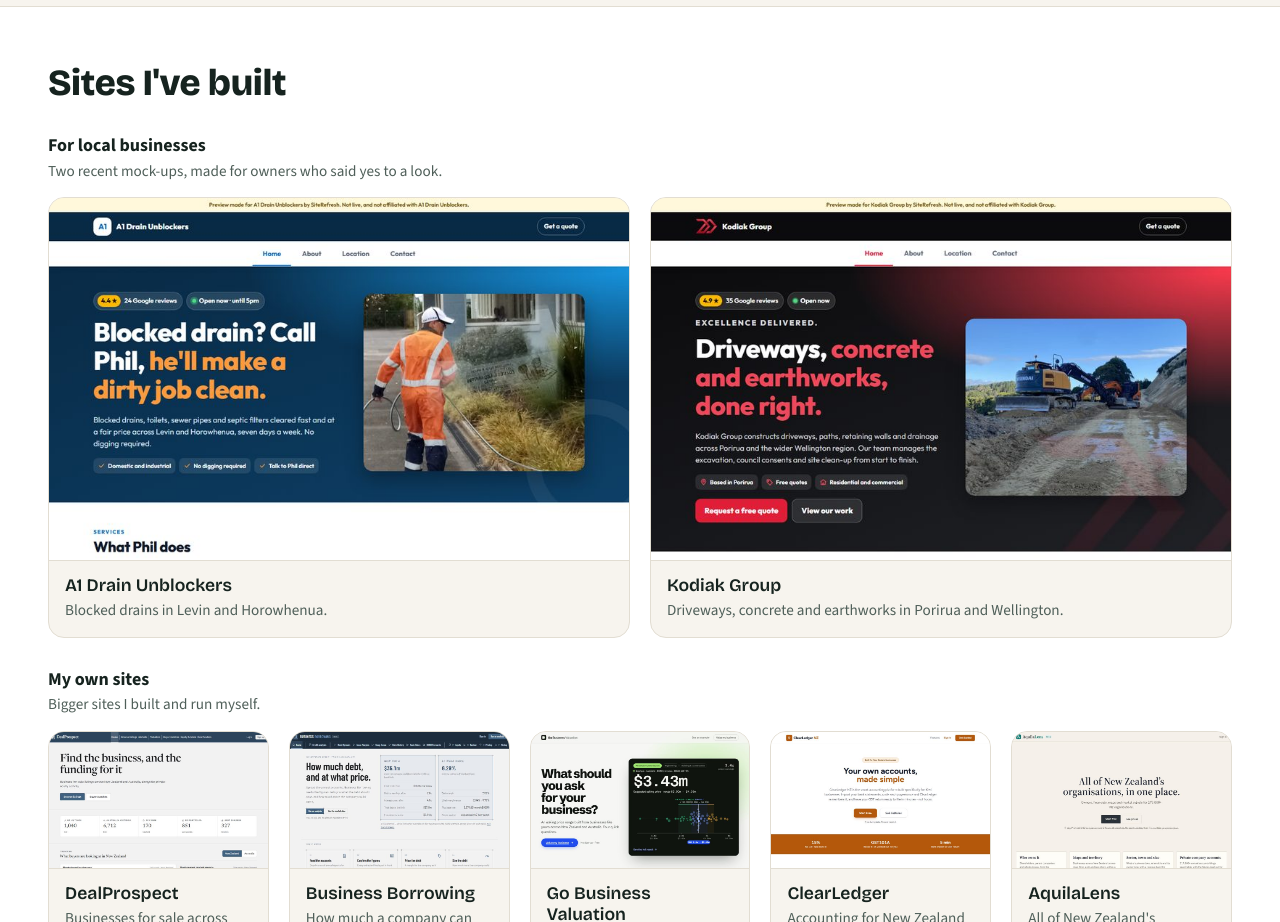
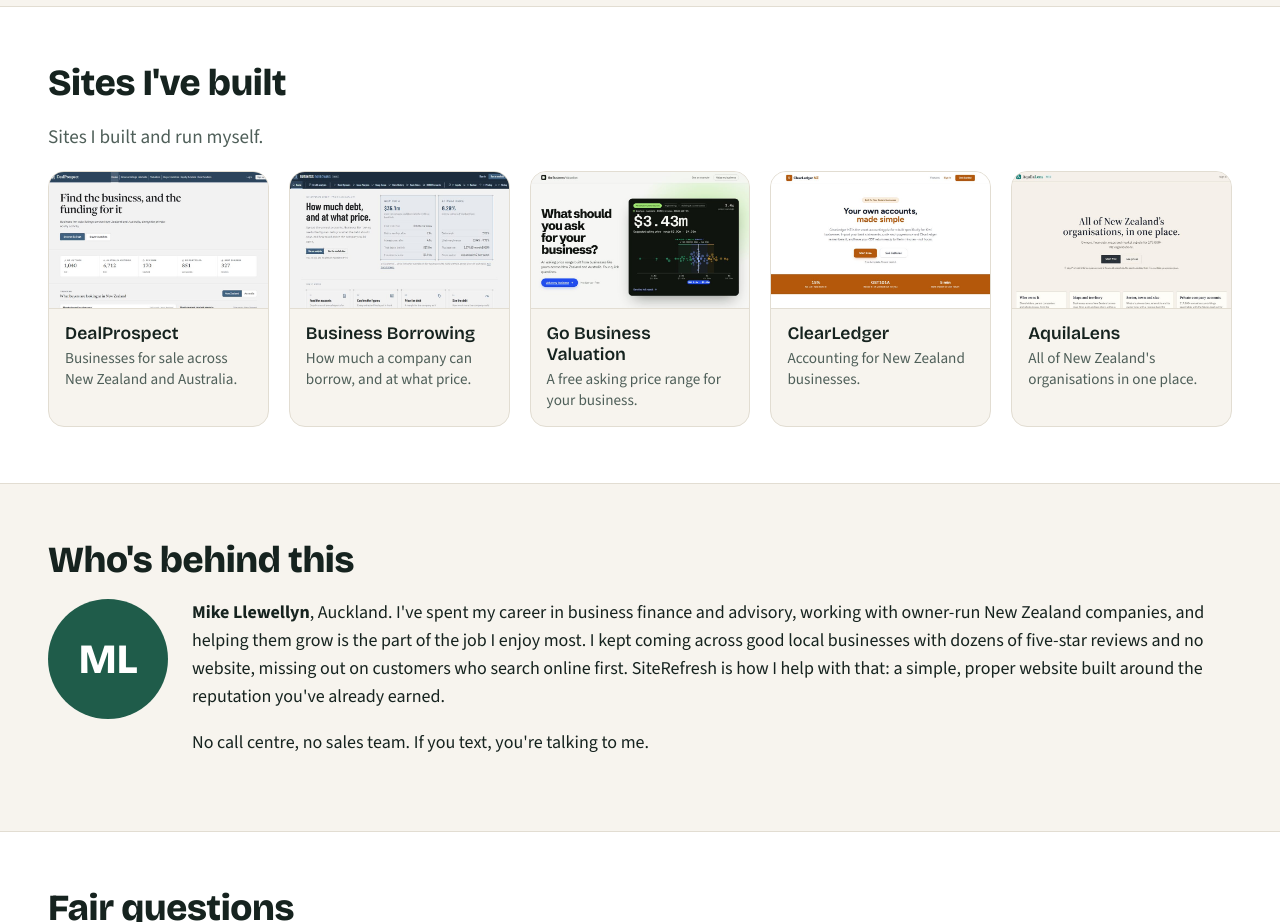
Before and after one commit to Mllewellyn1992/siterefresh-site, a plain HTML site: page index.html in a window 1280 px wide. Shown: the part 1820-2742 px from the top of the page. Drawn offline with nearby package versions, Linux system fonts and the light colour scheme.

Commit message:
Sites I've built: own sites only; client mock-ups off until they are paying (Mike)
Co-Authored-By: Claude Fable 5.2 <noreply@anthropic.com>

```diff
--- a/index.html
+++ b/index.html
@@ -145,12 +145,7 @@ footer{padding:32px 0 48px;color:var(--muted);font-size:.95rem}
 
 <section class="alt" id="work"><div class="wrap">
  <h2>Sites I've built</h2>
- <p class="group">For local businesses<small>Two recent mock-ups, made for owners who said yes to a look.</small></p>
- <div class="works two">
-  <a class="work" href="https://mllewellyn1992.github.io/siterefresh-demos/a1-drain-unblockers/" target="_blank" rel="noopener"><img src="work/a1-drain-unblockers.jpg" width="800" height="500" loading="lazy" alt="Mock-up website for A1 Drain Unblockers"><div><b>A1 Drain Unblockers</b><span>Blocked drains in Levin and Horowhenua.</span></div></a>
-  <a class="work" href="https://mllewellyn1992.github.io/siterefresh-demos/kodiak-group/" target="_blank" rel="noopener"><img src="work/kodiak-group.jpg" width="800" height="500" loading="lazy" alt="Mock-up website for Kodiak Group"><div><b>Kodiak Group</b><span>Driveways, concrete and earthworks in Porirua and Wellington.</span></div></a>
- </div>
- <p class="group">My own sites<small>Bigger sites I built and run myself.</small></p>
+ <p class="lede">Sites I built and run myself.</p>
  <div class="works five">
   <a class="work" href="https://dealprospect.com/" target="_blank" rel="noopener"><img src="work/dealprospect.jpg" width="800" height="500" loading="lazy" alt="DealProspect home page"><div><b>DealProspect</b><span>Businesses for sale across New Zealand and Australia.</span></div></a>
   <a class="work" href="https://businessborrowing.co.nz/" target="_blank" rel="noopener"><img src="work/business-borrowing.jpg" width="800" height="500" loading="lazy" alt="Business Borrowing home page"><div><b>Business Borrowing</b><span>How much a company can borrow, and at what price.</span></div></a>
```
Also changed, not shown: work/a1-drain-unblockers.jpg (deleted), work/kodiak-group.jpg (deleted).
